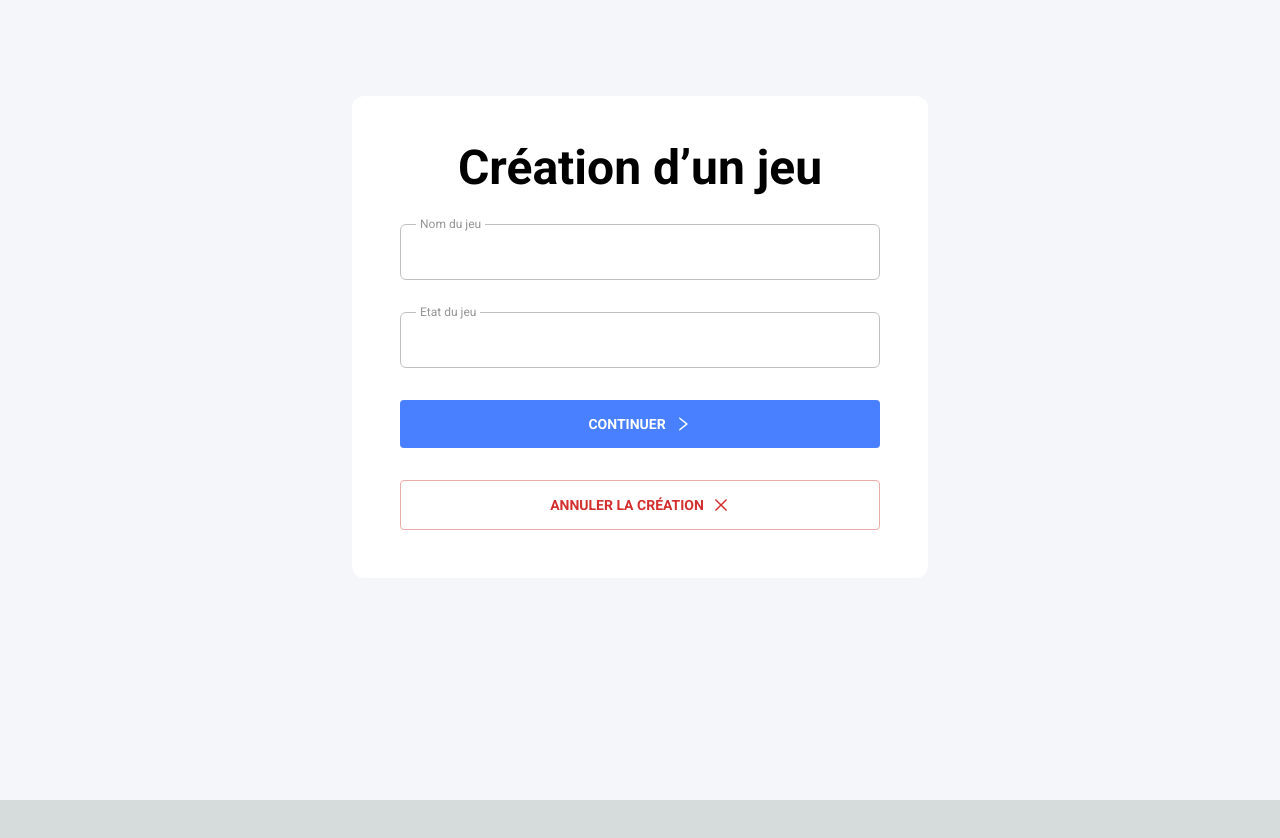
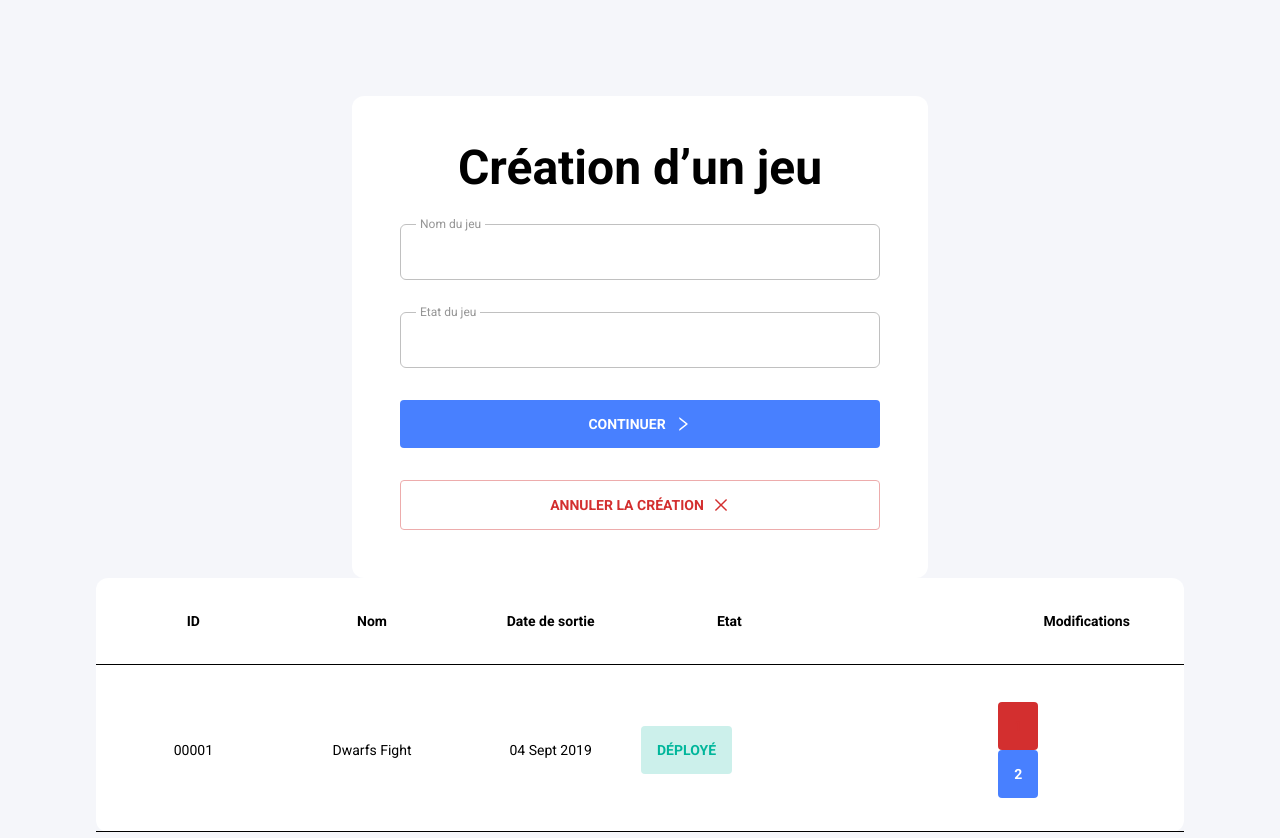
Before and after one commit to Solaa08/new-next, a Next.js app: page / in a window 1280 px wide. Shown: the top 838 px of the page. Before the commit the page ends 800 px from the top, so only its background shows below. Built offline with nearby package versions, Linux system fonts and the light colour scheme.

Commit message:
feat(game): differents table nectron

```diff
--- /dev/null
+++ b/src/app/nectron/Table/Table.tsx
@@ -0,0 +1,16 @@
+import clsx from 'clsx';
+import React, { TableHTMLAttributes } from 'react';
+
+export type TableProps = TableHTMLAttributes<HTMLTableElement>;
+
+export default function Table({
+    className,
+    children,
+    ...props
+}: TableProps){
+    return (
+        <table className={clsx(className, 'bg-white text-dark flex gap-1 flex-col w-full rounded-xl')} {...props}>
+            {children}
+        </table>
+    )
+}
--- /dev/null
+++ b/src/app/nectron/Table/TableCell.tsx
@@ -0,0 +1,16 @@
+import clsx from 'clsx';
+import React, { TdHTMLAttributes } from 'react';
+
+export type TableCellProps = TdHTMLAttributes<HTMLTableCellElement>;
+
+export default function TableCell({
+    className,
+    children,
+    ...props
+}: TableCellProps){
+    return (
+        <td className={clsx(className, 'flex-row flex-nowrap items-center justify-center w-full box-content')} {...props}>
+            {children}
+        </td>
+    )
+}
--- /dev/null
+++ b/src/app/nectron/Table/TableHeader.tsx
@@ -0,0 +1,16 @@
+import clsx from 'clsx';
+import React, { ThHTMLAttributes } from 'react';
+
+export type TableHeaderProps = ThHTMLAttributes<HTMLTableCellElement>;
+
+export default function TableHeader({
+    className,
+    children,
+    ...props
+}: TableHeaderProps){
+    return (
+        <th className={clsx(className, 'w-full font-bold justify-center items-center self-center text-center box-content')} {...props}>
+            {children}
+        </th>
+    )
+}
--- /dev/null
+++ b/src/app/nectron/Table/TableRow.tsx
@@ -0,0 +1,16 @@
+import clsx from 'clsx';
+import React, { HTMLAttributes } from 'react';
+
+export type TableRowProps = HTMLAttributes<HTMLTableRowElement>;
+
+export default function TableRow({
+    className,
+    children,
+    ...props
+}: TableRowProps){
+    return (
+        <tr className={clsx(className, 'flex justify-around px-2 py-8 border-b text-center items-center')} {...props}>
+            {children}
+        </tr>
+    )
+}
--- /dev/null
+++ b/src/app/nectron/Table/index.ts
@@ -0,0 +1,6 @@
+import Table from "./Table";
+import TableHeader from "./TableHeader";
+import TableCell from "./TableCell";
+import TableRow from "./TableRow";
+
+export {Table, TableHeader, TableCell, TableRow};
--- a/src/app/page.tsx
+++ b/src/app/page.tsx
@@ -2,7 +2,9 @@ import Button from "./nectron/Button";
 import Form from "./nectron/Form";
 import Input from "./nectron/Input";
 import Label from "./nectron/Label";
-import { AiOutlineClose} from "react-icons/ai";
+import {Table, TableHeader, TableCell, TableRow} from "./nectron/Table/index"
+import { AiOutlineClose, AiOutlineRight } from "react-icons/ai";
+
 import { VARIANT } from "./nectron/variant";
 import OnTop from "./nectron/OnTop";
 import { createGame } from "./lib/actions";
@@ -24,6 +26,51 @@ export default function Home() {
         <SubmitButton/>
         <Button variant={VARIANT.DANGER} outline>Annuler la création <AiOutlineClose size={18}/></Button>
       </Form>
+      <Table>
+        <thead>
+          <TableRow>
+            <TableHeader>
+              ID
+            </TableHeader>
+            <TableHeader>
+              Nom
+            </TableHeader>
+            <TableHeader>
+              Date de sortie
+            </TableHeader>
+            <TableHeader>
+              Etat
+            </TableHeader>
+            <TableHeader>
+            </TableHeader>
+            <TableHeader>
+              Modifications
+            </TableHeader>
+          </TableRow>
+        </thead>
+        <tbody>
+            <TableRow>
+                <TableCell>
+                  00001
+                </TableCell>
+                <TableCell>
+                  Dwarfs Fight
+                </TableCell>
+                <TableCell>
+                  04 Sept 2019
+                </TableCell>
+                <TableCell>
+                  <Button variant={VARIANT.SUCCESS}>Déployé</Button>
+                </TableCell>
+                <TableCell>
+                </TableCell>
+                <TableCell>
+                  <Button variant={VARIANT.DANGER}>1</Button>
+                  <Button variant={VARIANT.PRIMARY}>2</Button>
+                </TableCell>
+              </TableRow>
+            </tbody>
+      </Table>
     </main>
   );
 }
```
